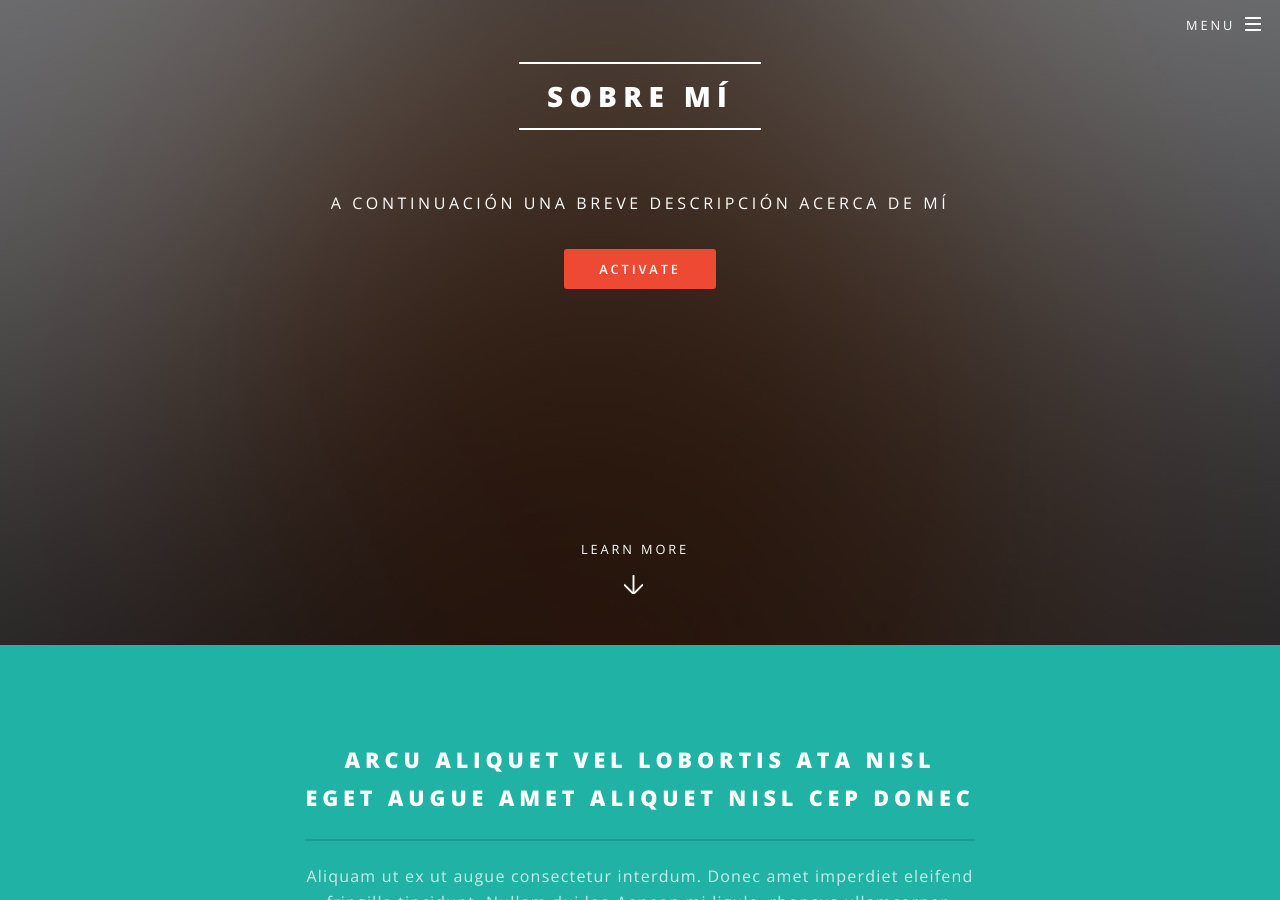
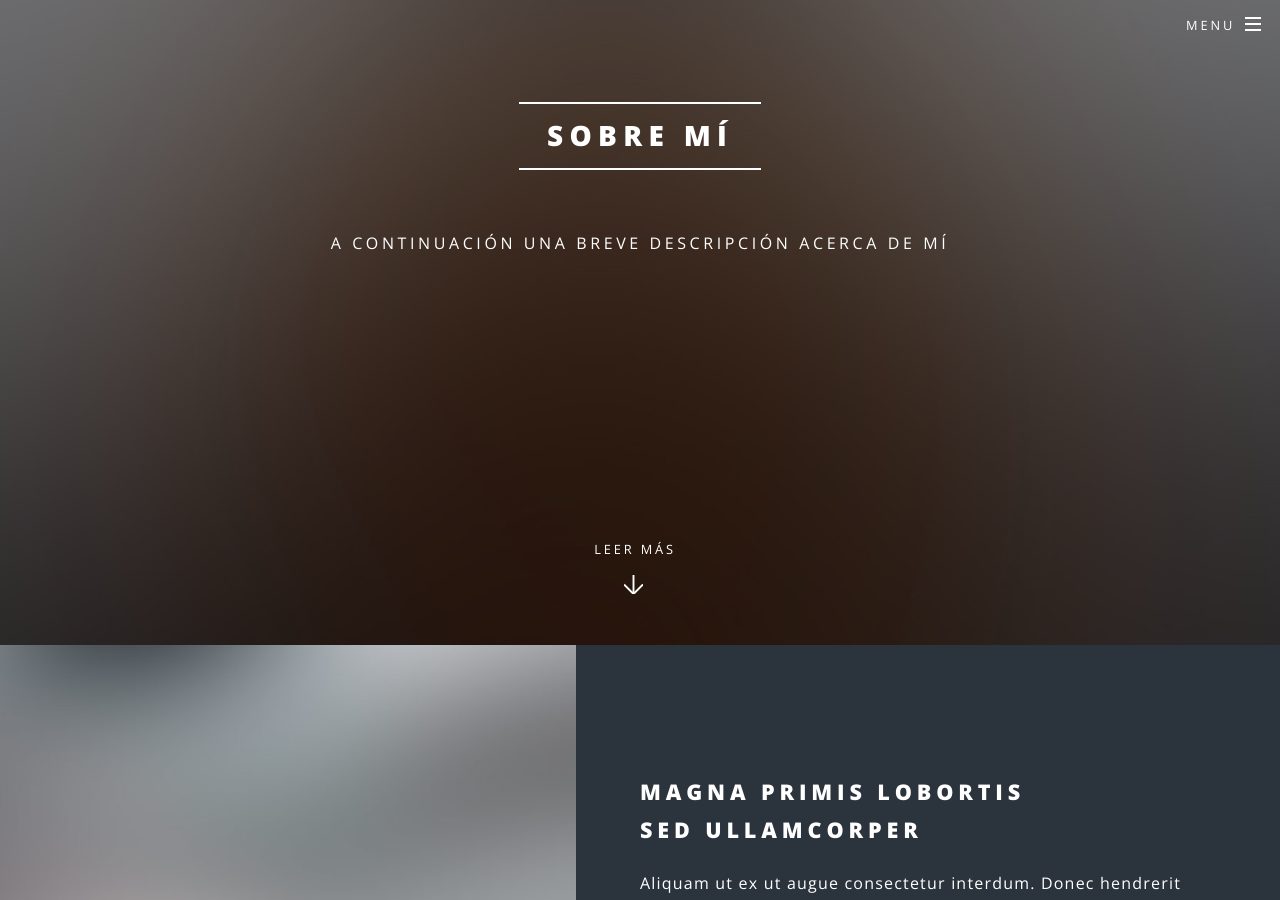
Before and after one commit to Vico2001/assa.github.io, a Jekyll site: the page built from index.html, in a window 1280 px wide and 900 px high, scrolled down 255 px. Built offline with Jekyll 4.4.1, drawn with Linux system fonts in a browser that asks for light colours; some of the changed text lies outside the part shown.

Commit message:
Update index.html

```diff
--- a/index.html
+++ b/index.html
@@ -6,32 +6,13 @@
 						<div class="inner">
 							<h2>{{ site.title }}</h2>
 							<p>{{ site.description | markdownify }}</p>
-							<ul class="actions">
-								<li><a href="#" class="button special">Activate</a></li>
-							</ul>
 						</div>
-						<a href="#one" class="more scrolly">Learn More</a>
+						<a href="#one" class="more scrolly">Leer más</a>
 					</section>
 
+
 				<!-- One -->
-					<section id="one" class="wrapper style1 special">
-						<div class="inner">
-							<header class="major">
-								<h2>Arcu aliquet vel lobortis ata nisl<br />
-								eget augue amet aliquet nisl cep donec</h2>
-								<p>Aliquam ut ex ut augue consectetur interdum. Donec amet imperdiet eleifend<br />
-								fringilla tincidunt. Nullam dui leo Aenean mi ligula, rhoncus ullamcorper.</p>
-							</header>
-							<ul class="icons major">
-								<li><span class="icon fa-diamond major style1"><span class="label">Lorem</span></span></li>
-								<li><span class="icon fa-heart-o major style2"><span class="label">Ipsum</span></span></li>
-								<li><span class="icon fa-code major style3"><span class="label">Dolor</span></span></li>
-							</ul>
-						</div>
-					</section>
-
-				<!-- Two -->
-					<section id="two" class="wrapper alt style2">
+					<section id="one" class="wrapper alt style2">
 						<section class="spotlight">
 							<div class="image"><img src="images/pic01.jpg" alt="" /></div><div class="content">
 								<h2>Magna primis lobortis<br />
@@ -54,3 +35,19 @@
 							</div>
 						</section>
 					</section>
+				<!-- One -->
+					<section id="one" class="wrapper style1 special">
+						<div class="inner">
+							<header class="major">
+								<h2>Arcu aliquet vel lobortis ata nisl<br />
+								eget augue amet aliquet nisl cep donec</h2>
+								<p>Aliquam ut ex ut augue consectetur interdum. Donec amet imperdiet eleifend<br />
+								fringilla tincidunt. Nullam dui leo Aenean mi ligula, rhoncus ullamcorper.</p>
+							</header>
+							<ul class="icons major">
+								<li><span class="icon fa-diamond major style1"><span class="label">Lorem</span></span></li>
+								<li><span class="icon fa-heart-o major style2"><span class="label">Ipsum</span></span></li>
+								<li><span class="icon fa-code major style3"><span class="label">Dolor</span></span></li>
+							</ul>
+						</div>
+					</section>
```
